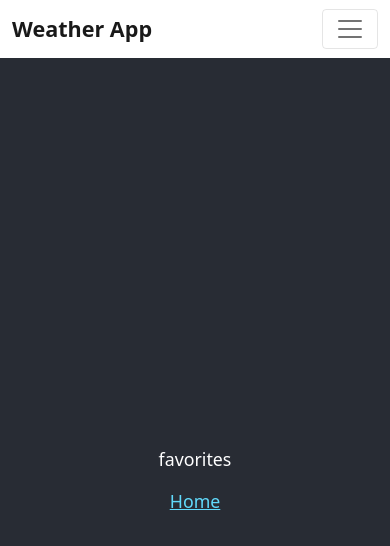
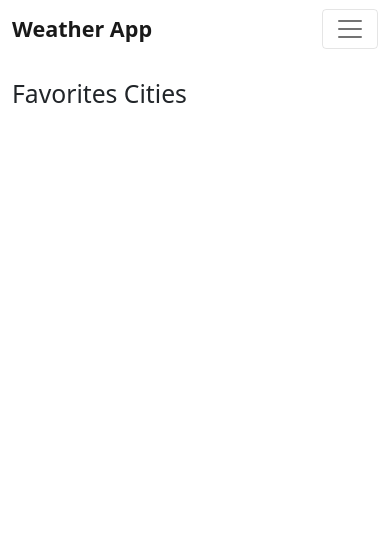
Before and after one commit to pacientk/weather-web-app-abra, a React (Create React App) app: page /favorites in a window 390 px wide. Shown: the top 546 px of the page. Built offline with nearby package versions, Linux system fonts and the light colour scheme.

Commit message:
breakpoint

```diff
--- a/src/components/AddRemoveToFavBtn/AddRemoveToFavBtn.tsx
+++ b/src/components/AddRemoveToFavBtn/AddRemoveToFavBtn.tsx
@@ -5,7 +5,7 @@ import { addToFavorites, removeFromFavorites } from '../../store/reducers/weathe
 
 
 const AddRemoveToFavBtn = (props: { cityKey: number }) => {
-    const cityKey = props.cityKey
+    const cityKey = props.cityKey;
     const dispatch = useAppDispatch();
     const favorites = useAppSelector(favoritesSelector);
 
@@ -23,7 +23,7 @@ const AddRemoveToFavBtn = (props: { cityKey: number }) => {
             <button
                 onClick={() => addToFav(cityKey)}
                 type="button"
-                className="btn btn-sm btn-light text-center">
+                className="btn btn-sm btn-light text-center fw-light">
                 Add to Favorites
             </button>
         );
@@ -32,8 +32,8 @@ const AddRemoveToFavBtn = (props: { cityKey: number }) => {
             <button
                 onClick={() => removeFromFav(cityKey)}
                 type="button"
-                className="btn btn-sm btn-light text-center">
-                Remove
+                className="btn btn-sm btn-light text-center fw-light">
+                Remove from Favorites
             </button>
         );
     }
--- a/src/components/NavBar/NavBar.tsx
+++ b/src/components/NavBar/NavBar.tsx
@@ -1,5 +1,6 @@
 import React, { useState } from 'react';
-import { Container, Nav, Navbar, NavDropdown } from 'react-bootstrap';
+import { Container, Nav, Navbar } from 'react-bootstrap';
+import { Link } from 'react-router-dom';
 import { UnitSwitch } from '../../components';
 import { useAppSelector } from '../../hooks/redux';
 import { favoritesSelector } from '../../store/selectors';
@@ -19,15 +20,16 @@ const NavBar = () => {
                 <Navbar.Toggle aria-controls="responsive-navbar-nav" />
                 <Navbar.Collapse id="responsive-navbar-nav" className="pt-1">
                     <Nav className="me-auto">
-                        <Nav.Link href="/">Home</Nav.Link>
-                        <Nav.Link href="favorites">Features {favorites?.length > 0 && <span className="badge bg-secondary">{favorites?.length}</span>}</Nav.Link>
+                        <Link to="/" className="text-decoration-none text-secondary mx-2">
+                            Home
+                        </Link>
+                        <Link to="/favorites" className="text-decoration-none text-secondary mx-2">
+                            Features {favorites?.length > 0 && <span className="badge bg-secondary">{favorites?.length}</span>}
+                        </Link>
                     </Nav>
                     <Nav>
                         <UnitSwitch />
                     </Nav>
-                    {/*<Nav>*/}
-                    {/*    <Nav.Link href="/" className="fw-light">Developed By Kir Ter</Nav.Link>*/}
-                    {/*</Nav>*/}
                 </Navbar.Collapse>
             </Container>
         </Navbar>
--- a/src/screens/Favorites/Favorites.tsx
+++ b/src/screens/Favorites/Favorites.tsx
@@ -1,19 +1,63 @@
-import React from 'react';
+import React, { useEffect } from 'react';
 import { Link } from 'react-router-dom';
+import Spinner from '../../components/Spinner/Spinner';
+import { Col, Container, Row } from 'react-bootstrap';
+import { useAppDispatch, useAppSelector } from '../../hooks/redux';
+import { favoritesSelector, isInitialSelector, isLoadingSelector } from '../../store/selectors';
+import { TempUnit } from '../../store/reducers/weatherReducer';
+import { fahrenheitToCelcius } from '../../utils/utils';
+import { fetchFavWeatherByCityKey } from '../../store/weatherAPI';
 
 
 const Favorites = () => {
+    const dispatch = useAppDispatch();
+    const isLoading = useAppSelector(isLoadingSelector);
+    const isInitial = useAppSelector(isInitialSelector);
+    const favorites = useAppSelector(favoritesSelector);
+
+    useEffect(() => {
+        dispatch(fetchFavWeatherByCityKey(favorites));
+    }, []);
+
+
     return (
-        <div className="App">
-            <header className="App-header">
-                <p>
-                    favorites
-                </p>
-                <nav>
-                    <Link className="App-link" to="/">Home</Link>
-                </nav>
-            </header>
-        </div>
+        <Container>
+            {isLoading && !isInitial && <Spinner />}
+
+            <Row>
+                <Col md={{ span: 10, offset: 1 }} className="pt-4">
+                    <p className="fw-lighter fs-2 lh-1">Favorites Cities</p>
+                </Col>
+            </Row>
+
+            <Row>
+                <Col md={{ span: 10, offset: 1 }} className=" mt-5">
+                    {favorites.map(() => {
+                        return (
+                            <div className="hstack border-bottom pb-2">
+                                <div className="mt-4">
+                                    <p className="fw-lighter fs-2 lh-1 mb-1">{'Ashdod'}</p>
+                                    <p className="fw-lighter fs-5 lh-1">{'weatherType'}</p>
+                                </div>
+                                <div className="ms-auto mt-3">
+                                    <p className="text-end fw-lighter fs-2 lh-1 mb-1">
+                                        555{'\xB0'}
+                                    </p>
+                                    <button
+                                        type="button"
+                                        className="btn btn-sm btn-lighter text-center lh-1 fw-light">
+                                        Add to Favorites
+                                    </button>
+                                </div>
+                            </div>
+                        );
+                    })}
+
+                </Col>
+            </Row>
+
+
+        </Container>
     );
 };
 
--- a/src/screens/Home/Home.tsx
+++ b/src/screens/Home/Home.tsx
@@ -11,6 +11,8 @@ import AddRemoveToFavBtn from '../../components/AddRemoveToFavBtn';
 
 const DEFAULT_CITY = 'Tel Aviv';
 
+// TODO: check responsive
+
 const Home = () => {
     const dispatch = useAppDispatch();
     const isLoading = useAppSelector(isLoadingSelector);
@@ -19,6 +21,8 @@ const Home = () => {
     const currentDaylyForecast = useAppSelector(currentDaylyForecastSelector);
     const degreeType = useAppSelector(degreeTypeSelector);
     const favorites = useAppSelector(favoritesSelector);
+
+    console.log('@@@@ currentCityData',currentCityData);
 
     useEffect(() => {
         dispatch(fetchCityData(DEFAULT_CITY));
--- a/src/store/reducers/weatherReducer.ts
+++ b/src/store/reducers/weatherReducer.ts
@@ -1,10 +1,13 @@
 import { createSlice, PayloadAction } from '@reduxjs/toolkit';
-import { fetchCityData, fetchSearchCitiesData, fetchWeatherByCityKey, getDailyForecasts } from '../weatherAPI';
+import { fetchCityData, fetchFavWeatherByCityKey, fetchSearchCitiesData, fetchWeatherByCityKey, getDailyForecasts } from '../weatherAPI';
+
+// TODO: implement types
 
 export interface IWeatherState {
     currentCityData: any;
     suggestionsCities: any;
     favorites: string[],
+    favoritesData: string[],
     degreeType: number;
 }
 
@@ -26,6 +29,7 @@ const initialState: IWeatherState = {
     },
     suggestionsCities: [],
     favorites: [],
+    favoritesData: [],
     degreeType: TempUnit.CELCIUS
 };
 
@@ -129,6 +133,21 @@ const weatherSlice = createSlice({
         [fetchSearchCitiesData.rejected.type]: (state, action: PayloadAction<string>) => {
             console.log('@@@@ fetchSearchCitiesData rejected');
         },
+
+        /**
+         * fetchFavWeatherByCityKey
+         * @param state
+         * @param action
+         */
+        [fetchFavWeatherByCityKey.pending.type]: (state, action: PayloadAction<string[]>) => {
+            // console.log('@@@@ fetchFavWeatherByCityKey pending');
+        },
+        [fetchFavWeatherByCityKey.fulfilled.type]: (state, action: PayloadAction<any>) => {
+            console.log('@@@@ ', action.payload);
+        },
+        [fetchFavWeatherByCityKey.rejected.type]: (state, action: PayloadAction<string>) => {
+            console.log('@@@@ fetchFavWeatherByCityKey rejected');
+        },
     }
 });
 export const { cleanSuggestionsCities, setDegreeType, addToFavorites, removeFromFavorites } = weatherSlice.actions;
--- a/src/store/weatherAPI.ts
+++ b/src/store/weatherAPI.ts
@@ -81,3 +81,25 @@ export const fetchSearchCitiesData = createAsyncThunk(
         }
     }
 );
+
+export const fetchFavWeatherByCityKey = createAsyncThunk(
+    'weather/fetchFavWeatherByCityKey',
+    async (favorites: string[], thunkAPI) => {
+        try {
+            return await Promise.all(
+                favorites.map(async (cityKey) => {
+                    const response = await axios.get(
+                        `${BASE_URL}/forecasts/v1/hourly/1hour/${cityKey}?apikey=${process.env.REACT_APP_WEATHER_API_KEY}`
+                    );
+                    return response.data[0];
+                })
+            );
+
+
+            thunkAPI.dispatch(setIsLoading(true));
+
+        } catch (e) {
+            return thunkAPI.rejectWithValue(e);
+        }
+    }
+);
```
